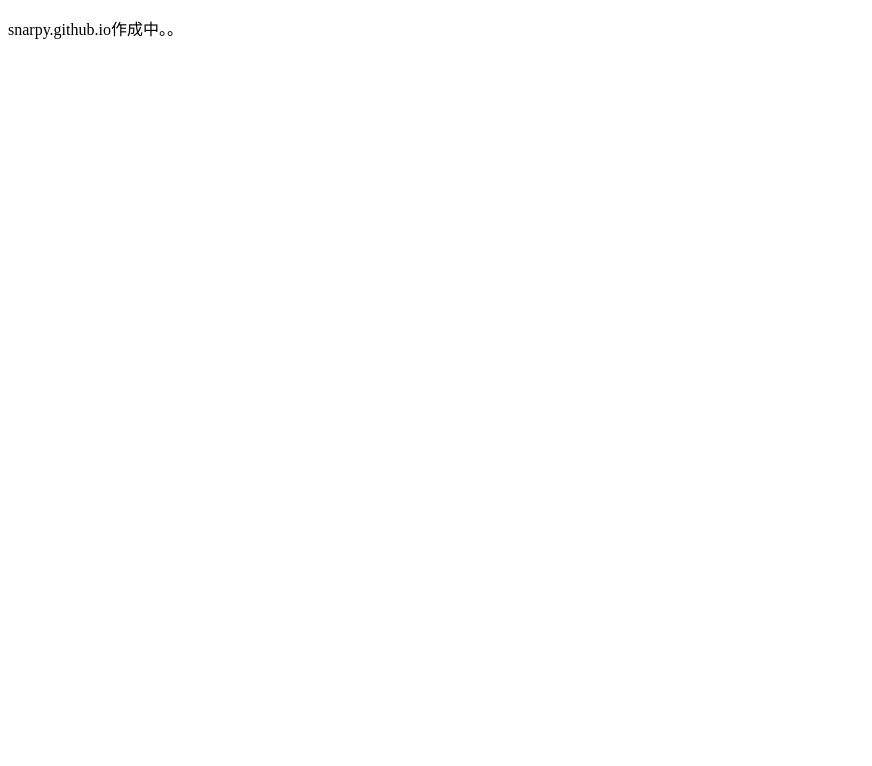
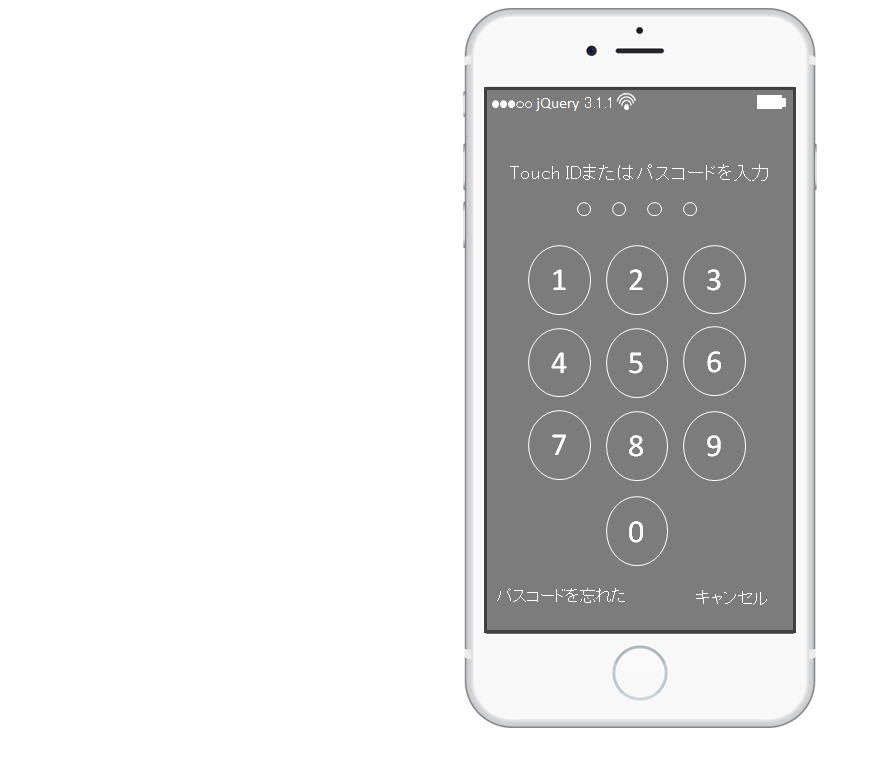
Before and after one commit to snarpy/snarpy.github.io, a plain HTML site: page index.html in a window 1280 px wide. Shown: the whole page, without its empty margins (0-872 px from the left). Drawn offline with Linux system fonts and the light colour scheme.

Commit message:
top
top画面

```diff
--- /dev/null
+++ b/css/top.css
@@ -0,0 +1,25 @@
+
+#sp{
+	text-align: center;
+	position: relative;
+}
+
+#homeBtn{
+	width: 55px;
+	height: 55px;
+	margin: auto;
+	position: absolute;
+	bottom: 30px;
+	right: 0px;
+	left: 0px;
+}
+
+#forgetBtn{
+	width: 140px;
+	height: 30px;
+	margin: auto;
+	position: absolute;
+	bottom: 120px;
+	right: 0px;
+	left: -160px;
+}
--- a/index.html
+++ b/index.html
@@ -3,19 +3,22 @@
 <head>
 	<meta http-equiv="Content-Type" content="text/html; charset=UTF-8">
 	<script src="libs/jquery-3.1.1.min.js"></script>
+	<link rel="stylesheet" href="./css/top.css" type="text/css">
 <title>Snarpy Profile</title>
-
 <script type="text/javascript">
-
-$(function() {
-  $("p").click(function(){
-    alert("Hello!");
-  });
-});
-
+function homeBtnClick() {
+  document.location.href = "./html/menu.html";
+}
+function passCodeClick() {
+  alert("あなたの指紋は登録済みですよ");
+}
 </script>
 </head>
 <body>
-	<p>snarpy.github.io作成中。。</p>
+	<div id="sp">
+		<img border="0" src="./images/sp_login.png">
+		<div id="homeBtn" onClick="homeBtnClick()"></div>
+		<div id="forgetBtn" onClick="passCodeClick()"></div>
+	</div>
 </body>
 </html>
```
Also changed, not shown: html/menu.html (added, +10 -0 lines), images/sp_login.png (added).
